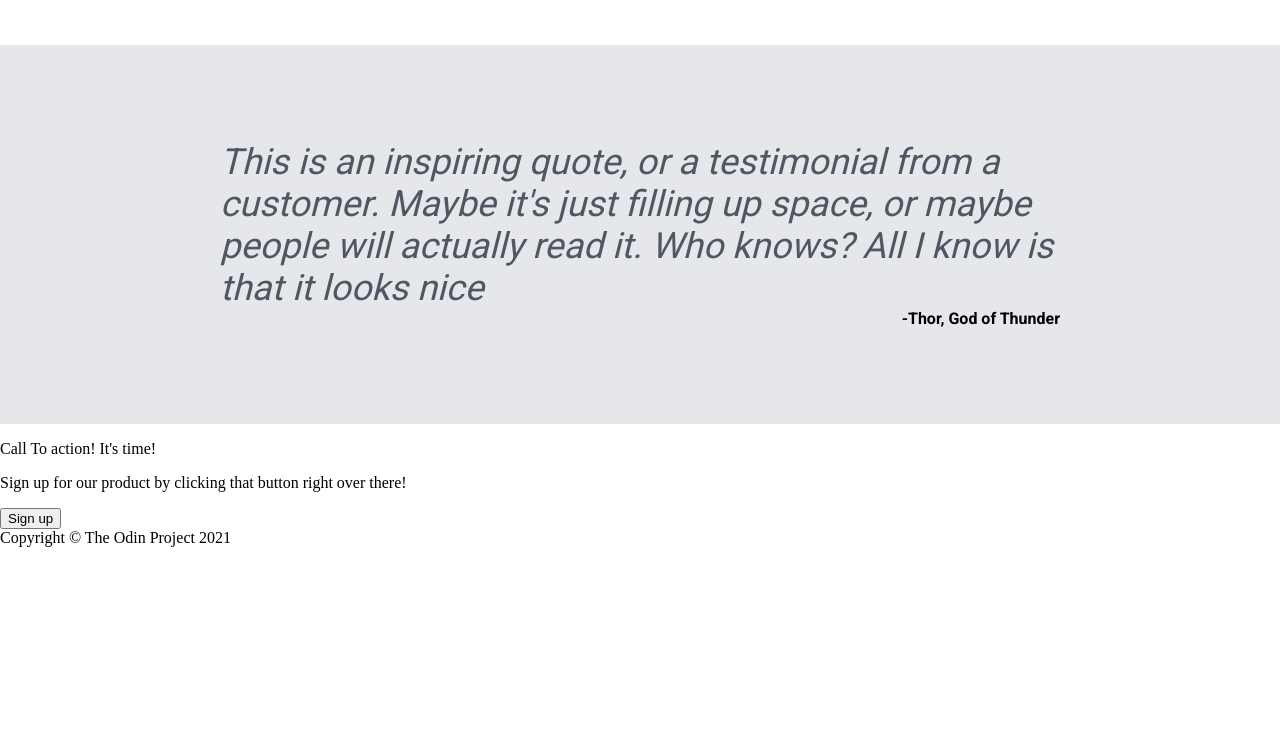
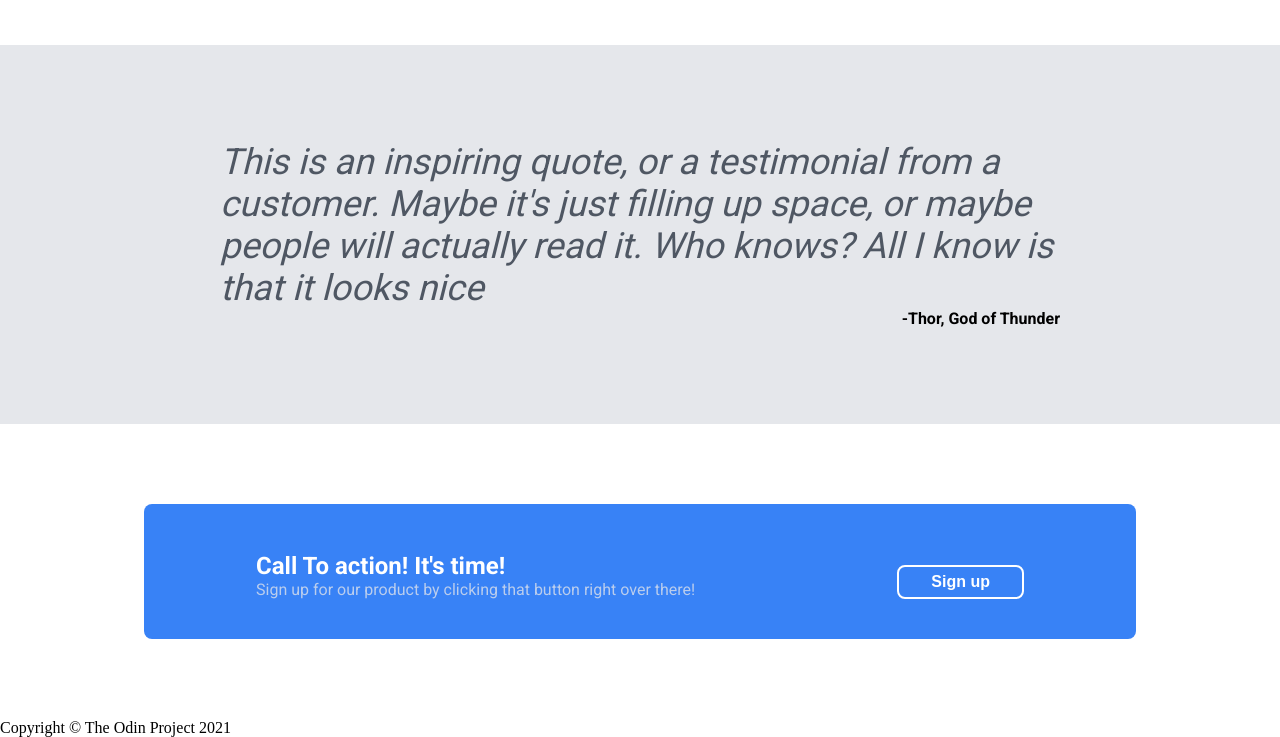
Before and after one commit to yogi1308/landing_page, a plain HTML site: page index.html in a window 1280 px wide. Shown: the part 770-1507 px from the top of the page. Before the commit the page ends 1317 px from the top, so only its background shows below. Drawn offline with Linux system fonts and the light colour scheme.

Commit message:
made changes to html as required by css styled section4 in css

```diff
--- a/index.html
+++ b/index.html
@@ -48,10 +48,12 @@
     </div>
     <div class="section4">
         <div class="section4-content">
-            <p>Call To action! It's time!</p>
-            <p>Sign up for our product by clicking that button right over there!</p>
+            <div class="section4-text">
+                <p class="section4-header">Call To action! It's time!</p>
+                <p>Sign up for our product by clicking that button right over there!</p>
+            </div>
+            <button>Sign up</button>
         </div>
-        <button>Sign up</button>
     </div>
     <div class="footer">
         Copyright © The Odin Project 2021
--- a/style.css
+++ b/style.css
@@ -134,3 +134,49 @@ body {
     text-align: end;
     font-weight: 800;
 }
+
+.section4 {
+    background-color: #3882F6;
+    margin: 80px 144px 80px 144px;
+    border-radius: 8px;
+}
+
+.section4-content {
+    padding: 24px 112px 40px 112px;
+    display: flex;
+    flex-direction: row;
+    justify-content: space-between;
+}
+
+.section4-header {
+    color: white;
+    font-family: Roboto, sans-serif;
+    font-weight: 900;
+    font-size: 24px;
+    margin-bottom: 0;
+}
+
+.section4-text p:nth-of-type(2) {
+    color: #bacded;
+    font-family: Roboto, sans-serif;
+    margin-bottom: 0;
+    margin-top: 0;
+}
+
+.section4-content button {
+    background-color: #3882F6;
+    border: 2px solid white;
+    border-radius: 8px;
+    color: white;
+    align-self: flex-end;
+    height: fit-content;
+    padding: 6px 32px;
+    font-weight: 600;
+    font-size: 16px;
+}
+
+.section4-text {
+    display: flex;
+    flex-direction: column;
+    justify-content: center;
+}
```
